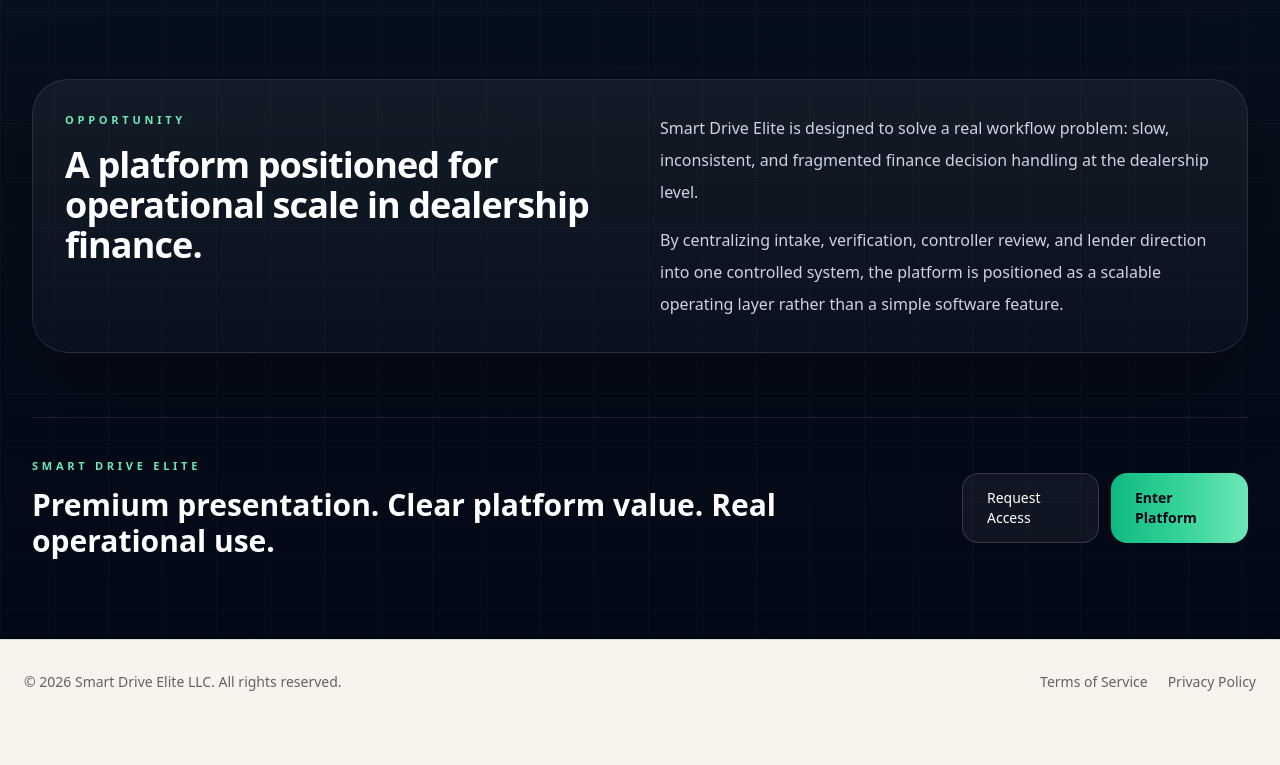
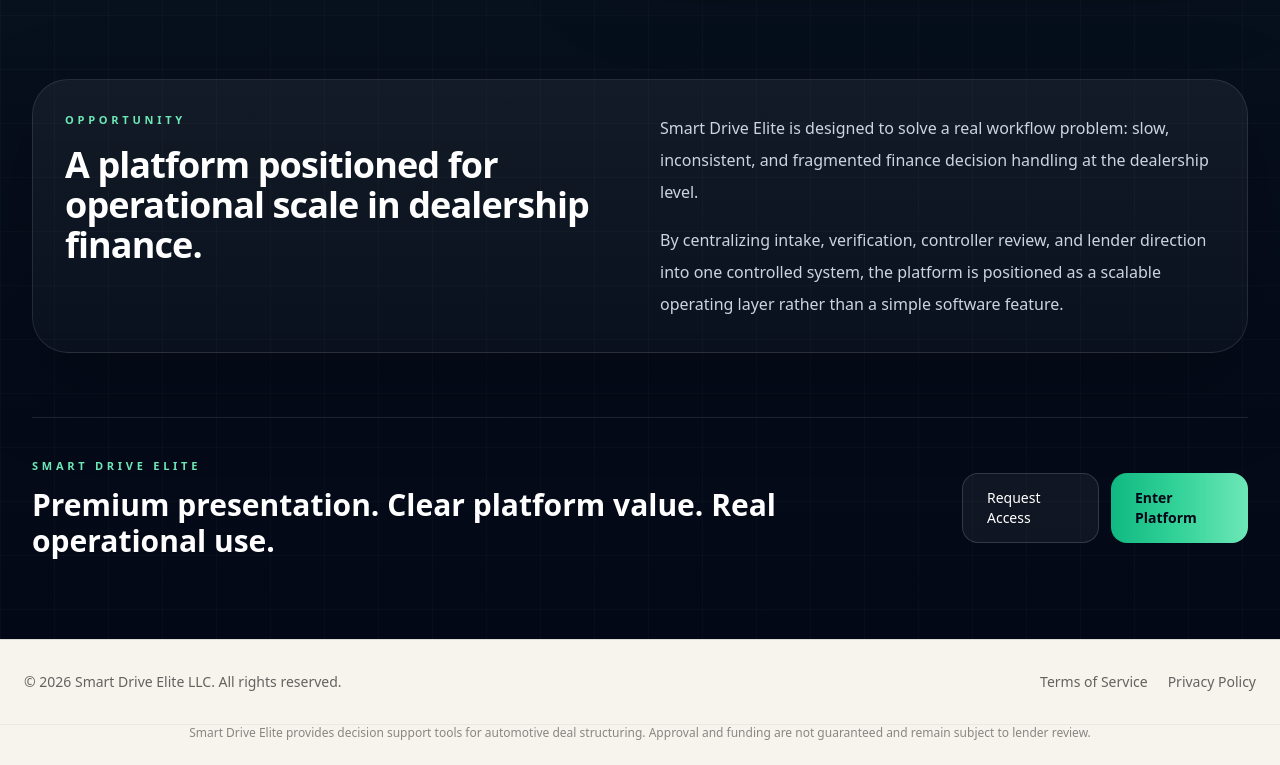
Before and after one commit to dliber13/smart-drive, a Next.js app: page / in a window 1280 px wide. Shown: the part 2202-2967 px from the top of the page. Before the commit the page ends 2926 px from the top, so only its background shows below. Built offline with nearby package versions, Linux system fonts and the light colour scheme.

Commit message:
Update site-footer.tsx

```diff
--- a/components/site-footer.tsx
+++ b/components/site-footer.tsx
@@ -4,17 +4,27 @@ export default function SiteFooter() {
   return (
     <footer className="border-t border-black/10 bg-[#f7f4ee]">
       <div className="mx-auto flex max-w-7xl flex-col gap-4 px-6 py-8 text-sm text-black/60 md:flex-row md:items-center md:justify-between">
-        <div>© 2026 Smart Drive Elite LLC. All rights reserved.</div>
+
+        <div>
+          © 2026 Smart Drive Elite LLC. All rights reserved.
+        </div>
 
         <div className="flex items-center gap-5">
           <Link href="/terms" className="transition hover:text-black">
             Terms of Service
           </Link>
+
           <Link href="/privacy" className="transition hover:text-black">
             Privacy Policy
           </Link>
         </div>
       </div>
+
+      {/* Legal Disclaimer Line */}
+      <div className="border-t border-black/5 px-6 pb-6 text-center text-xs text-black/45">
+        Smart Drive Elite provides decision support tools for automotive deal structuring.
+        Approval and funding are not guaranteed and remain subject to lender review.
+      </div>
     </footer>
   );
 }
```
